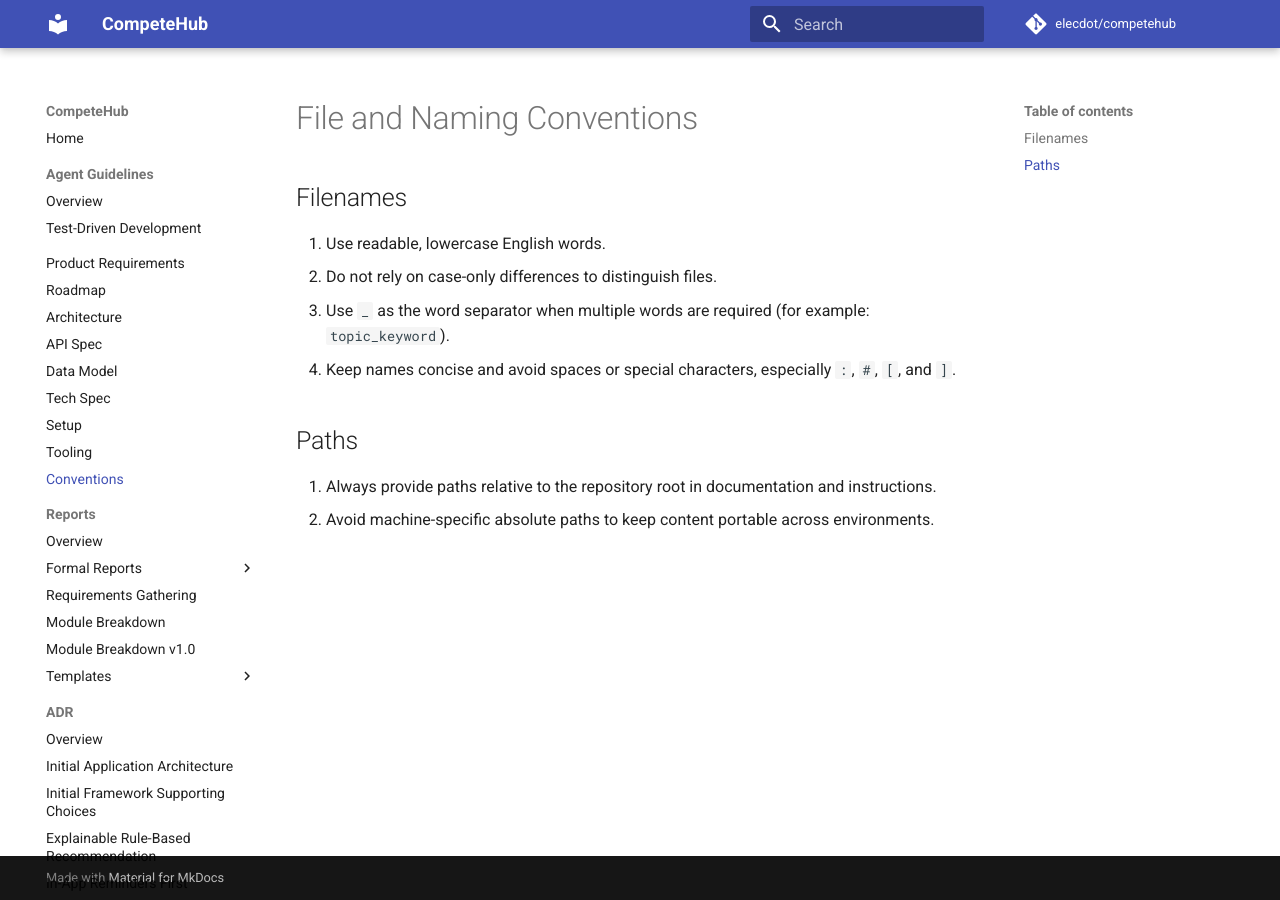
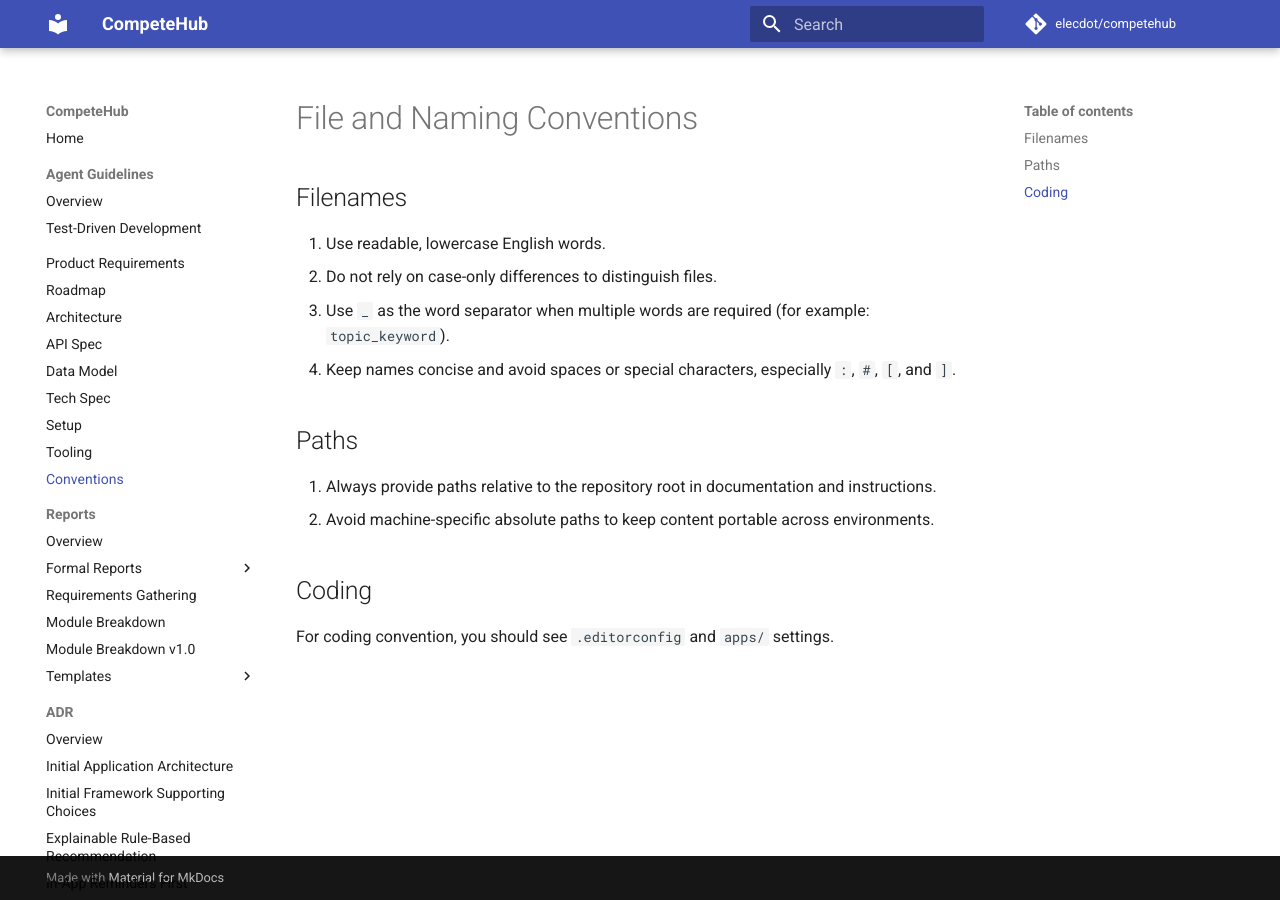
Before and after one commit to elecdot/competehub, an MkDocs documentation site: the page built from docs/CONVENTIONS.md, in a window 1280 px wide. Built offline with MkDocs 1.6.1 and Material for MkDocs 9.7.7, drawn with Linux system fonts in a browser that asks for light colours; comment, search, counter and statistics services are not loaded.

Commit message:
style: coding convention placeholder

```diff
--- a/docs/CONVENTIONS.md
+++ b/docs/CONVENTIONS.md
@@ -11,3 +11,7 @@
 
 1. Always provide paths relative to the repository root in documentation and instructions.
 2. Avoid machine-specific absolute paths to keep content portable across environments.
+
+## Coding
+
+For coding convention, you should see `.editorconfig` and `apps/` settings.
```
